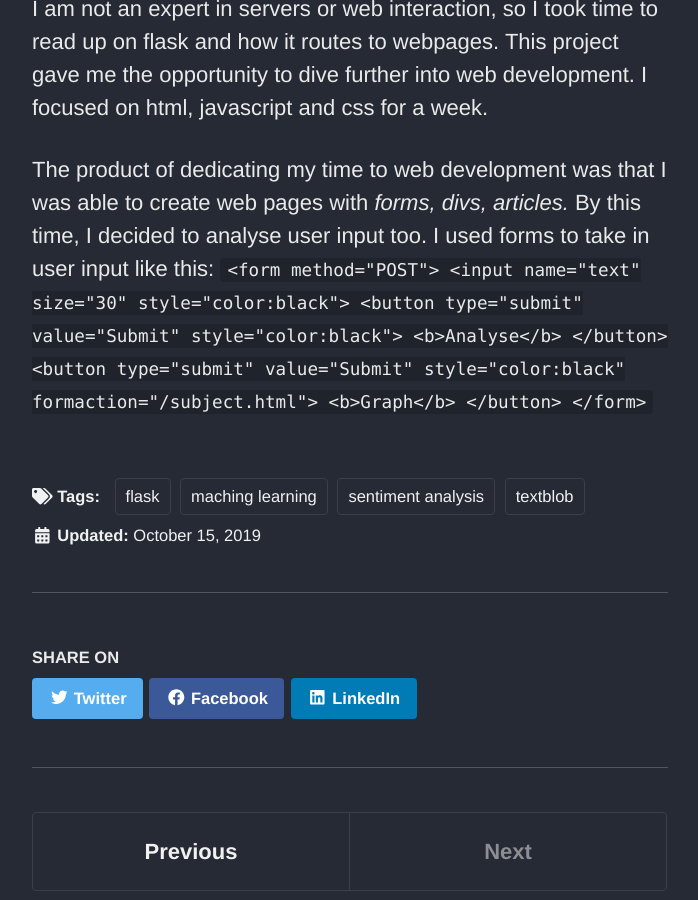
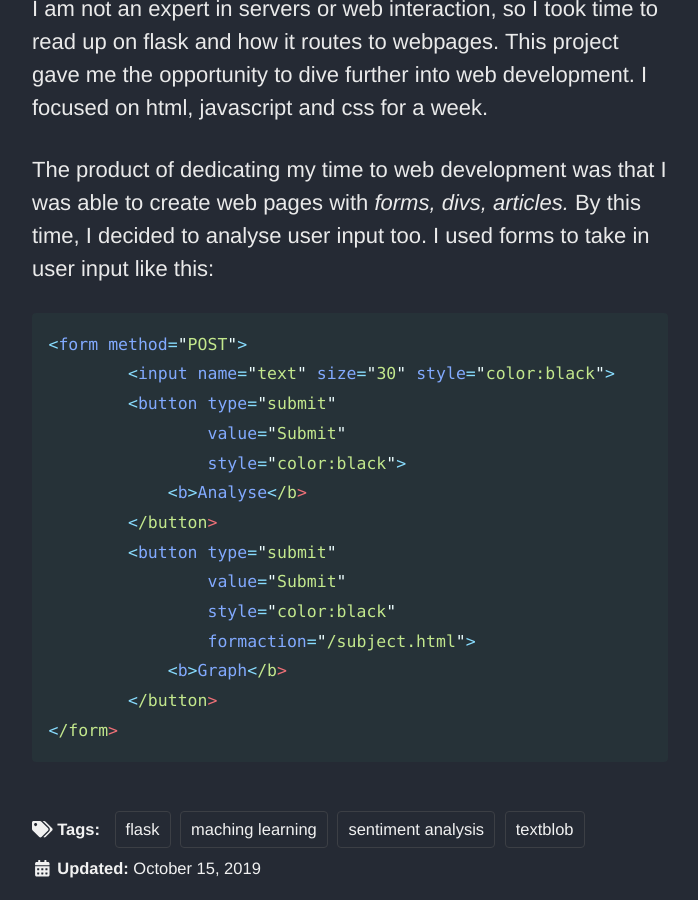
Before and after one commit to rohitgang/rohitgang.github.io, a Jekyll site: the page built from _posts/2019-10-15-sentimentAnalysis.md, in a window 1280 px wide and 900 px high, scrolled down 765 px. Shown: the whole window, without its empty margins (290-988 px from the left). Built offline with Jekyll 4.4.1, drawn with Linux system fonts in a browser that asks for light colours; cached includes are drawn as plain includes; nearby versions of some CDN libraries.

Commit message:
Add files via upload

````diff
--- a/_posts/2019-10-15-sentimentAnalysis.md
+++ b/_posts/2019-10-15-sentimentAnalysis.md
@@ -22,7 +22,8 @@ further into web development. I focused on html, javascript and css for a week.
 
 The product of dedicating my time to web development was that I was able to create web pages with *forms, divs, articles.*
 By this time, I decided to analyse user input too. I used forms to take in user input like this:
-```<form method="POST">
+```javascript
+<form method="POST">
         <input name="text" size="30" style="color:black">
         <button type="submit"
                 value="Submit"
@@ -35,4 +36,5 @@ By this time, I decided to analyse user input too. I used forms to take in user
                 formaction="/subject.html">
             <b>Graph</b>
         </button>
-</form>```
+</form>
+```
````
